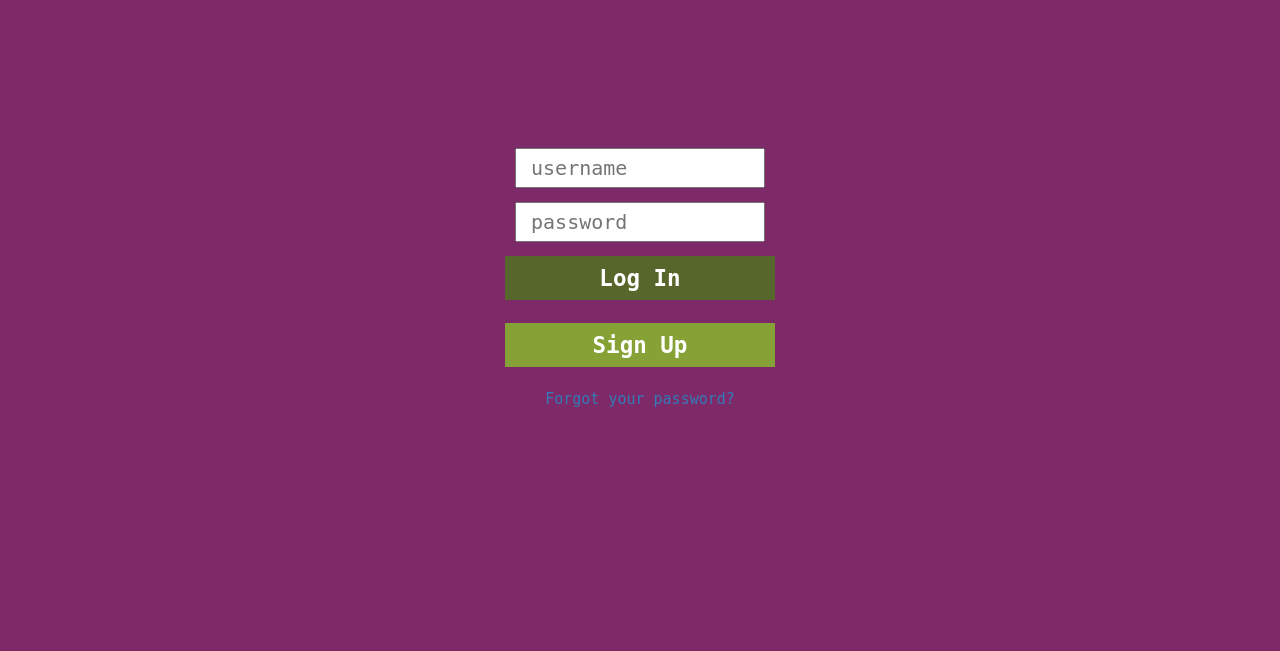
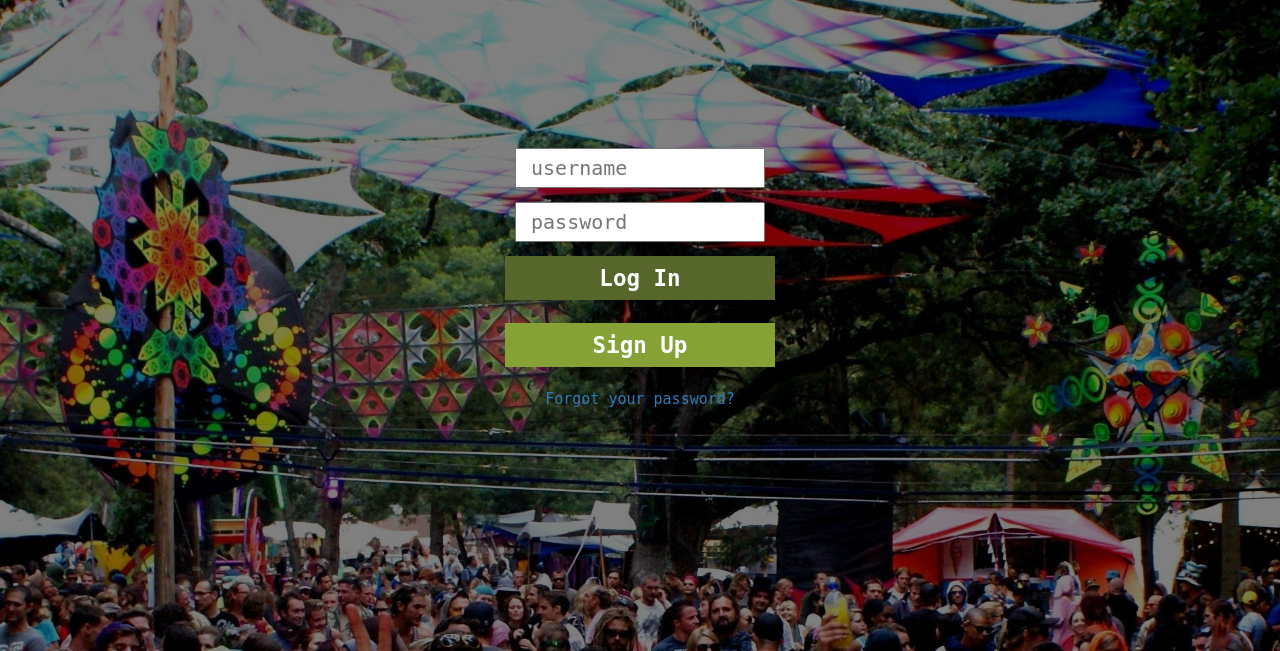
Before and after one commit to TarCode/psytrancr, a Flask app: page / in a window 1280 px wide. Shown: the top 651 px of the page. Run offline with Flask 2, Linux system fonts and the light colour scheme; some libraries are stand-ins or nearby versions.

Commit message:
added background image

```diff
--- a/static/css/styles.css
+++ b/static/css/styles.css
@@ -1,5 +1,8 @@
 body{
 	background-color: #7F2A68;
+	background-image: url("../img/bg.jpg");
+	background-size: cover;
+	background-repeat:repeat-y;
 	color: #fff;
 	font-size: 150%;
 	font-family: monospace;
```
Also changed, not shown: static/img/bg.jpg (added).
